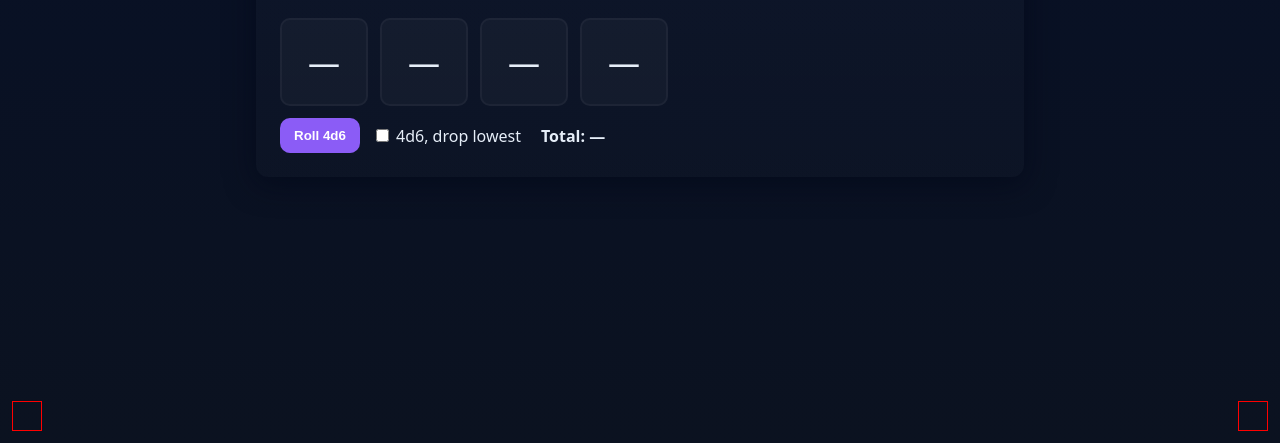
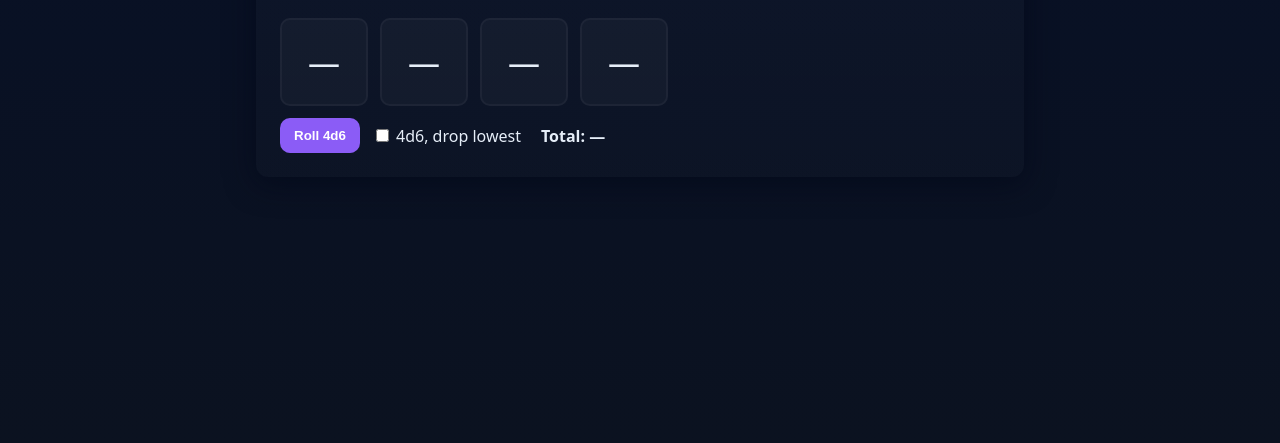
Before and after one commit to QSDCine/tcdnd, a plain HTML site: page index.html in a window 1280 px wide. Shown: the part 357-800 px from the top of the page. Drawn offline with Linux system fonts and the light colour scheme.

Commit message:
Update index.html

```diff
--- a/index.html
+++ b/index.html
@@ -89,9 +89,8 @@ button{
   height:28px;
   bottom:12px;
   left:12px;
-  opacity: 1;           /* si quieres verlas en desarrollo pon 0.5 */
+  opacity: 0;
   cursor: pointer;
-  border: 1px solid red;  /* quítalo para ocultar */
 }
 
 /* segunda zona  */
```
